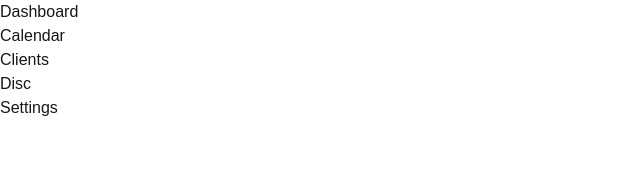
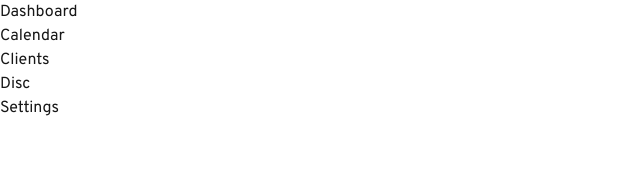
Before and after one commit to lulek1410/Lancy, a Next.js app: page / in a window 1280 px wide. Shown: the top 170 px of the page, without its empty margins (0-640 px from the left). Built offline with nearby package versions, Linux system fonts and the light colour scheme.

Commit message:
LAN-11(feat): Add font

```diff
--- a/src/app/layout.tsx
+++ b/src/app/layout.tsx
@@ -1,20 +1,14 @@
+import AppLayout from "@/components/templates/AppLayout";
 import type { Metadata } from "next";
-import localFont from "next/font/local";
-
-import AppLayout from "@/components/templates/AppLayout";
+import { Overpass } from "next/font/google";
 
 import "./globals.css";
 
-const geistSans = localFont({
-  src: "./fonts/GeistVF.woff",
-  variable: "--font-geist-sans",
-  weight: "100 900",
-});
-
-const geistMono = localFont({
-  src: "./fonts/GeistMonoVF.woff",
-  variable: "--font-geist-mono",
-  weight: "100 900",
+const overpass = Overpass({
+  weight: ["400", "700"],
+  style: ["normal", "italic"],
+  subsets: ["latin"],
+  display: "swap",
 });
 
 export const metadata: Metadata = {
@@ -29,9 +23,7 @@ export default function RootLayout({
 }>) {
   return (
     <html lang="en">
-      <body
-        className={`${geistSans.variable} ${geistMono.variable} antialiased`}
-      >
+      <body className={`${overpass.className} antialiased w-screen h-screen`}>
         <AppLayout>{children}</AppLayout>
       </body>
     </html>
```
Also changed, not shown: src/app/fonts/GeistMonoVF.woff (deleted), src/app/fonts/GeistVF.woff (deleted).
